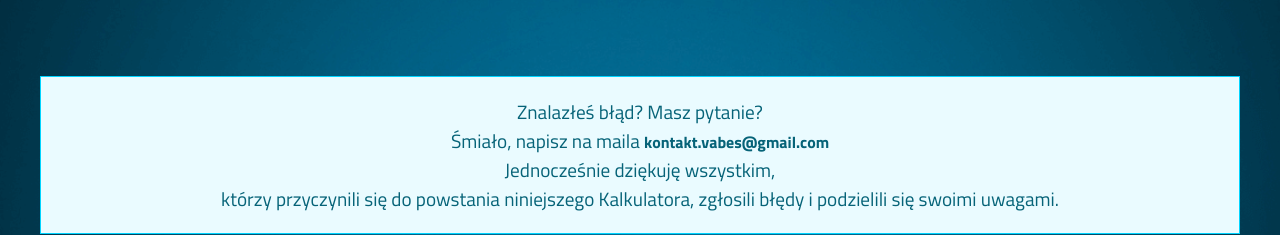
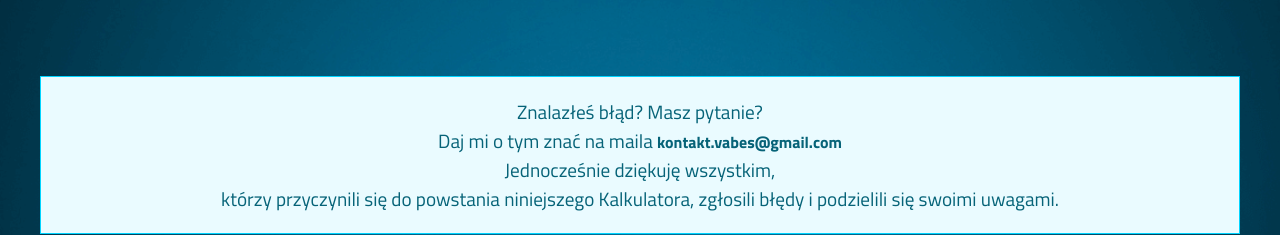
Before and after one commit to mwvabes/studies-calculator-improved, a React (Create React App) app: page / in a window 1280 px wide. Shown: the part 3260-3495 px from the top of the page. Built offline with nearby package versions, Linux system fonts and the light colour scheme; a web font is replaced by a local one.

Commit message:
Update ReportIssue.js

```diff
--- a/src/components/ReportIssue.js
+++ b/src/components/ReportIssue.js
@@ -9,7 +9,7 @@ export default class ReportIssue extends React.Component {
         <div className="ReportIssue">
           <div className="ReportIssueWrapper">
             <p>Znalazłeś błąd? Masz pytanie?</p>
-            <p>Śmiało, napisz na maila <strong>kontakt.vabes@gmail.com</strong></p>
+            <p>Daj mi o tym znać na maila <strong>kontakt.vabes@gmail.com</strong></p>
             <p>Jednocześnie dziękuję wszystkim,</p>
             <p>którzy przyczynili się do powstania niniejszego Kalkulatora, zgłosili błędy i podzielili się swoimi uwagami.</p>
           </div>
```
